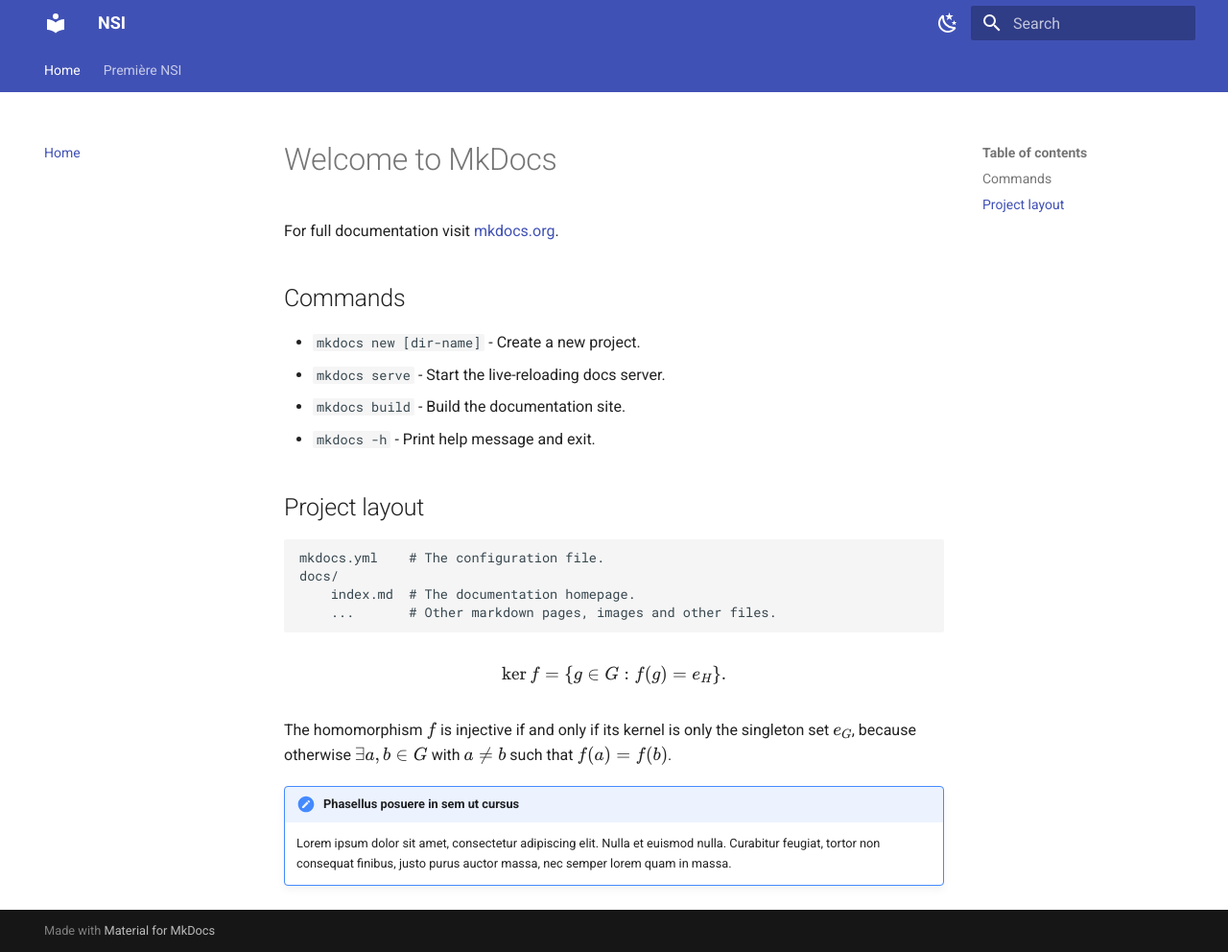
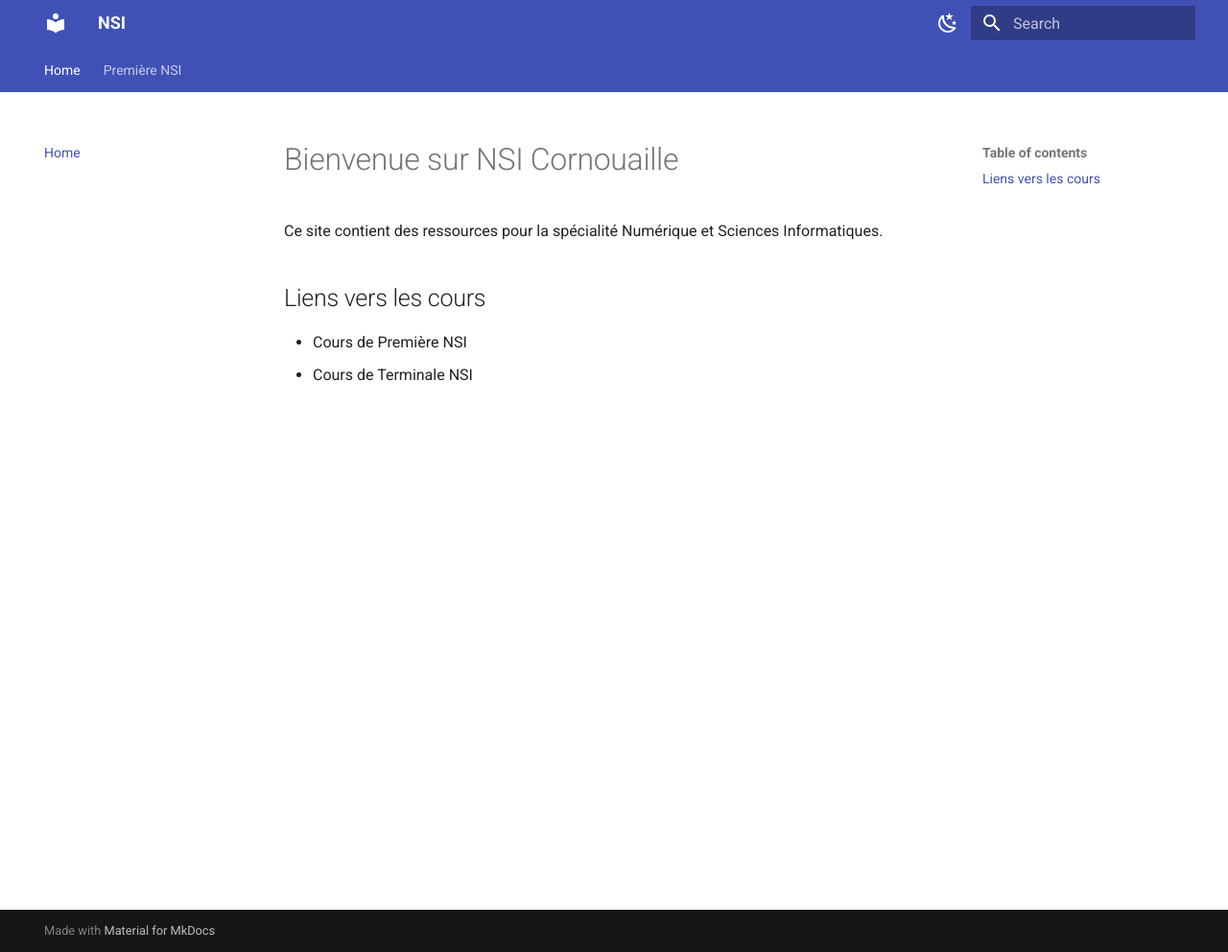
Before and after one commit to infocornouaille/nsi-cornouaille, an MkDocs documentation site: the page built from docs/index.md, in a window 1280 px wide and 992 px high. Shown: the whole window at 96% size. Built offline with MkDocs 1.6.1 and Material for MkDocs 9.7.7, drawn with Linux system fonts in a browser that asks for light colours.

Commit message:
Update index.md

```diff
--- a/docs/index.md
+++ b/docs/index.md
@@ -1,33 +1,8 @@
-# Welcome to MkDocs
+# Bienvenue sur NSI Cornouaille
 
-For full documentation visit [mkdocs.org](https://www.mkdocs.org).
+Ce site contient des ressources pour la spécialité Numérique et Sciences Informatiques.
 
-## Commands
+## Liens vers les cours
 
-* `mkdocs new [dir-name]` - Create a new project.
-* `mkdocs serve` - Start the live-reloading docs server.
-* `mkdocs build` - Build the documentation site.
-* `mkdocs -h` - Print help message and exit.
-
-## Project layout
-
-    mkdocs.yml    # The configuration file.
-    docs/
-        index.md  # The documentation homepage.
-        ...       # Other markdown pages, images and other files.
-
-$$
-\operatorname{ker} f=\{g\in G:f(g)=e_{H}\}{\mbox{.}}
-$$
-
-
-The homomorphism $f$ is injective if and only if its kernel is only the
-singleton set $e_G$, because otherwise $\exists a,b\in G$ with $a\neq b$ such
-that $f(a)=f(b)$.
-
-
-!!! note "Phasellus posuere in sem ut cursus"
-
-    Lorem ipsum dolor sit amet, consectetur adipiscing elit. Nulla et euismod
-    nulla. Curabitur feugiat, tortor non consequat finibus, justo purus auctor
-    massa, nec semper lorem quam in massa.
+* Cours de Première NSI
+* Cours de Terminale NSI
```
